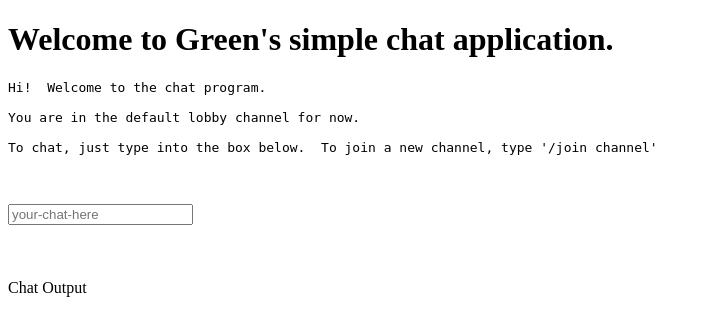
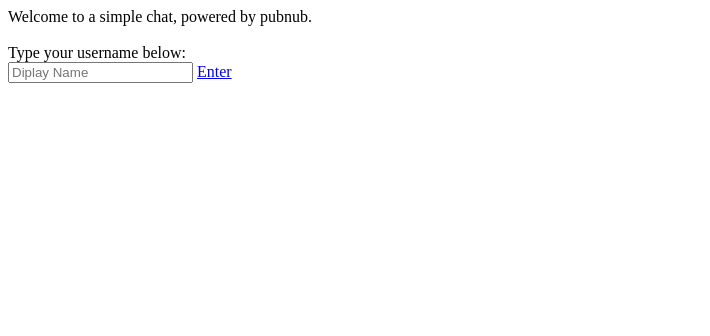
Before and after one commit to greenzxz/gzz-pubnub-demo, a Django app: page /chat/ in a window 1280 px wide. Shown: the top 336 px of the page, without its empty margins (0-710 px from the left). Run offline with Django 3.2, Linux system fonts and the light colour scheme; data that the repository does not hold is empty; parts of the project's set-up code (start-up, migrations or seed data) failed here and were passed over; some libraries are stand-ins or nearby versions.

Commit message:
Add a basic login page to customize username.

```diff
--- a/chatserver/static/pubnub_chatserver.js
+++ b/chatserver/static/pubnub_chatserver.js
@@ -1,4 +1,15 @@
-(function () {
+$(document).ready(function() {
+    var startButton = $("#startChatButton"),
+        username = '',
+        channel_name = ''
+
+
+        usernameInput = $('#username'),
+        pages = {
+            login: $("#loginPage"),
+            chat: $("#chatPage"),
+        };
+
     function httpPostAsync(theUrl, callback, payload) {
 
         function getCookie(name) {
@@ -16,7 +27,6 @@
             }
             return cookieValue;
         }
-
 
         function formatParams(param_object) {
             var params = ""
@@ -58,6 +68,27 @@
         http_req.send();
     }
 
+    ///// LoginView
+    function LoginView() {
+        clearAll();
+        document.getElementById("loginPage").style.display="inherit";
+        startButton.off('click');
+        startButton.click(function (event) {
+          if(usernameInput.val() != '') {
+            username = usernameInput.val();
+            chatView()
+          }
+        });
+    }
+
+    function chatView() {
+        clearAll();
+
+        document.getElementById("chatPage").style.display="inherit";
+
+        document.getElementById("SplashWelcome").innerHTML =
+            "Welcome, " + username + ", to our simple pubnub chat.<br />"
+
         function loadChannel() {
             function loadChannelCallback(text) {
                 console.log(text)
@@ -67,28 +98,8 @@
                 start_chatting(json_out.channel, json_out.subscribe_key, json_out.publish_key);
             }
 
-        httpGetAsync('/chat/login', loadChannelCallback);
+            httpGetAsync('/chat/get_keys', loadChannelCallback);
         }
-
-    loadChannel();
-
-    function start_chatting_basic(channel_name) {
-        var box = PUBNUB.$('box'), input = PUBNUB.$('input'), channel = channel_name;
-
-        PUBNUB.subscribe({
-            channel  : channel,
-            callback : function(text) {
-                box.innerHTML = (''+text['user']).replace( /[<>]/g, '' ) + ': ' +
-                                (''+text['message']).replace( /[<>]/g, '' ) + '<br />' + box.innerHTML
-                                }
-        });
-        PUBNUB.bind( 'keyup', input, function(e) {
-            (e.keyCode || e.charCode) === 13 && PUBNUB.publish({
-                channel : channel, message : {'message': input.value, 'user': 'anonymous'}, x : (input.value='')
-            })
-        } );
-    }
-
         function start_chatting(channel_name, subscribe_key, publish_key) {
             var pubnub_conn = PUBNUB.init({
                 publish_key: publish_key,
@@ -98,7 +109,6 @@
             var box = PUBNUB.$('box'), input = PUBNUB.$('input');
 
             function handle_message(message) {
-            console.log(message)
                 if (message.msg_type == 'alert') {
                     PUBNUB.$('alert').innerHTML = "<b>" + ('' + message.text).replace( /[<>]/g, '' ) + "</b>";
                     return;
@@ -114,7 +124,7 @@
             function new_message(event) {
                 if ((event.keyCode || event.charCode) === 13) {
                     httpPostAsync('/chat/send_msg', function(resp) {}, {
-                    'user': "anonymous",
+                        'user': username,
                         'text': input.value,
                         'x' : (input.value=''),
                     });
@@ -127,4 +137,14 @@
                 message: handle_message
             });
         }
-})();
+        loadChannel();
+    }
+
+    function clearAll() {
+        document.getElementById("loginPage").style.display="none";
+        document.getElementById("chatPage").style.display="none";
+    }
+
+    LoginView();
+
+});
--- /dev/null
+++ b/chatserver/templates/chatserver/chat.html
@@ -0,0 +1,51 @@
+{% load staticfiles %}
+
+<!DOCTYPE html>
+<html lang="en">
+<head>
+    <meta charset="UTF-8">
+    <title>{{ title }}</title>
+
+    <script src="http://code.jquery.com/jquery-1.8.2.min.js"></script>
+    <script src=http://cdn.pubnub.com/pubnub.min.js></script>
+    <script src="{% static "pubnub_chatserver.js" %}"></script>
+
+</head>
+<body>
+    <div id="SplashWelcome">Welcome to a simple chat, powered by pubnub.</div>
+
+    <br />
+    <!-- Login page -->
+    <div data-role="page" id='loginPage'>
+        Type your username below:<br/>
+        <input type="text" name="name" id="username" placeholder="Diplay Name" />
+        <a href="#" id="startChatButton" data-role="button">Enter</a>
+    </div> <!-- /page -->
+
+    <!-- Chat page -->
+    <div data-role="page" id="chatPage">
+
+        <div id="help">
+            {% include "chatserver/help.html" %}
+        </div>
+
+
+        <div id='chatBox'>
+            <br />
+            <div id=channel_name></div>
+            <br />
+
+            <div><input id=input placeholder=your-chat-here /></div>
+
+            <br />
+            <br />
+
+            <div id=alert></div>
+
+            <br />
+            Chat Output
+            <div id=box></div>
+        </div>
+    </div> <!-- /page -->
+</body>
+</html>
--- a/chatserver/templates/chatserver/help.html
+++ b/chatserver/templates/chatserver/help.html
@@ -6,7 +6,7 @@ Hi!  Welcome to the chat program.
 
 You are in the default lobby channel for now.
 
-To chat, just type into the box below.  To join a new channel, type '/join channel'
+To chat, just type into the box below.  To join a new channel, type '/join channel' (may not be implemented).
 </pre>
 </body>
 </html>
--- a/chatserver/templates/chatserver/index.html
+++ /dev/null
@@ -1,35 +0,0 @@
-{% load staticfiles %}
-
-<!DOCTYPE html>
-<html lang="en">
-<head>
-    <meta charset="UTF-8">
-    <title>Green Zhang's Pubnub Chatty</title>
-
-<script src="http://code.jquery.com/jquery-1.8.2.min.js"></script>
-<script src=http://cdn.pubnub.com/pubnub.min.js></script>
-<script src="{% static "pubnub_chatserver.js" %}"></script>
-
-</head>
-<body>
-
-<h1>Welcome to Green's simple chat application.</h1>
-
-<div class="basic">
-    {% include "chatserver/help.html" %}
-</div>
-<br />
-<div id=channel_name></div>
-<br />
-<div><input id=input placeholder=your-chat-here /></div>
-<br />
-
-<br />
-<div id=alert></div>
-<br />
-
-Chat Output
-<div id=box></div>
-
-</body>
-</html>
--- a/chatserver/urls.py
+++ b/chatserver/urls.py
@@ -3,11 +3,8 @@ from django.conf.urls import url
 from . import views
 
 urlpatterns = [
-    url(r'^$', views.index, name='index'),
-    url(r'^login$', views.login_user, name='login'),
-    #url(r'^join$', views.join, name='join'),
-    #url(r'^channels$', views.channels, name='channels'),
-    url(r'^create$', views.create, name='create'),
+    url(r'^$', views.chat, name='chat'),
+    url(r'^get_keys$', views.get_user_keys, name='getkeys'),
     url(r'^send_msg$', views.send, name='send'),
     url(r'^sent$', views.sent, name='sent'),
 ]
--- a/chatserver/views.py
+++ b/chatserver/views.py
@@ -1,7 +1,7 @@
 from django.http import HttpResponse, HttpResponseRedirect
 from django.shortcuts import render
 from django.core.urlresolvers import reverse
-from django.template import RequestContext, Engine
+from django.template import RequestContext
 from django.contrib.auth import authenticate, login
 
 import json
@@ -10,35 +10,24 @@ from .models import Channel
 
 from pubnub_conn import myPubnubConn
 
+# Create your views here.
+title = "Green's Simple Chatty"
 
-# Create your views here.
-
-def index(request):
-    channels = Channel.objects.all()
+def chat(request):
+    """
+    Primary HTML page that does the chatting.
+    :param request:
+    :return:
+    """
     context = RequestContext(request, {
-        'channel_count' : len(channels),
-        'channel_name' :  myPubnubConn.default_channel,
+        'title' : title,
     })
-    return render(request, 'chatserver/index.html', context=context)
-
-
-def create(request):
-    try:
-        channel_text=str(request.POST['name'])
-    except (KeyError):
-        channel_text="a-default-channel"
-
-    try:
-        channel = Channel.objects.get(pk=channel_text)
-    except (KeyError, Channel.DoesNotExist):
-        Channel(channel_name=channel_text).save()
-
-    return HttpResponseRedirect(reverse('chatserver:index'))
+    return render(request, 'chatserver/chat.html', context=context)
 
 def sent(request):
     return HttpResponse("Message sent.")
 
-def login_user(request):
+def get_user_keys(request):
     """
     Logins a user by confirming the user exists and returns the subscription key so they can be on the same network
     :param request:
```
Lines whose indentation alone changed are shown as unchanged.
